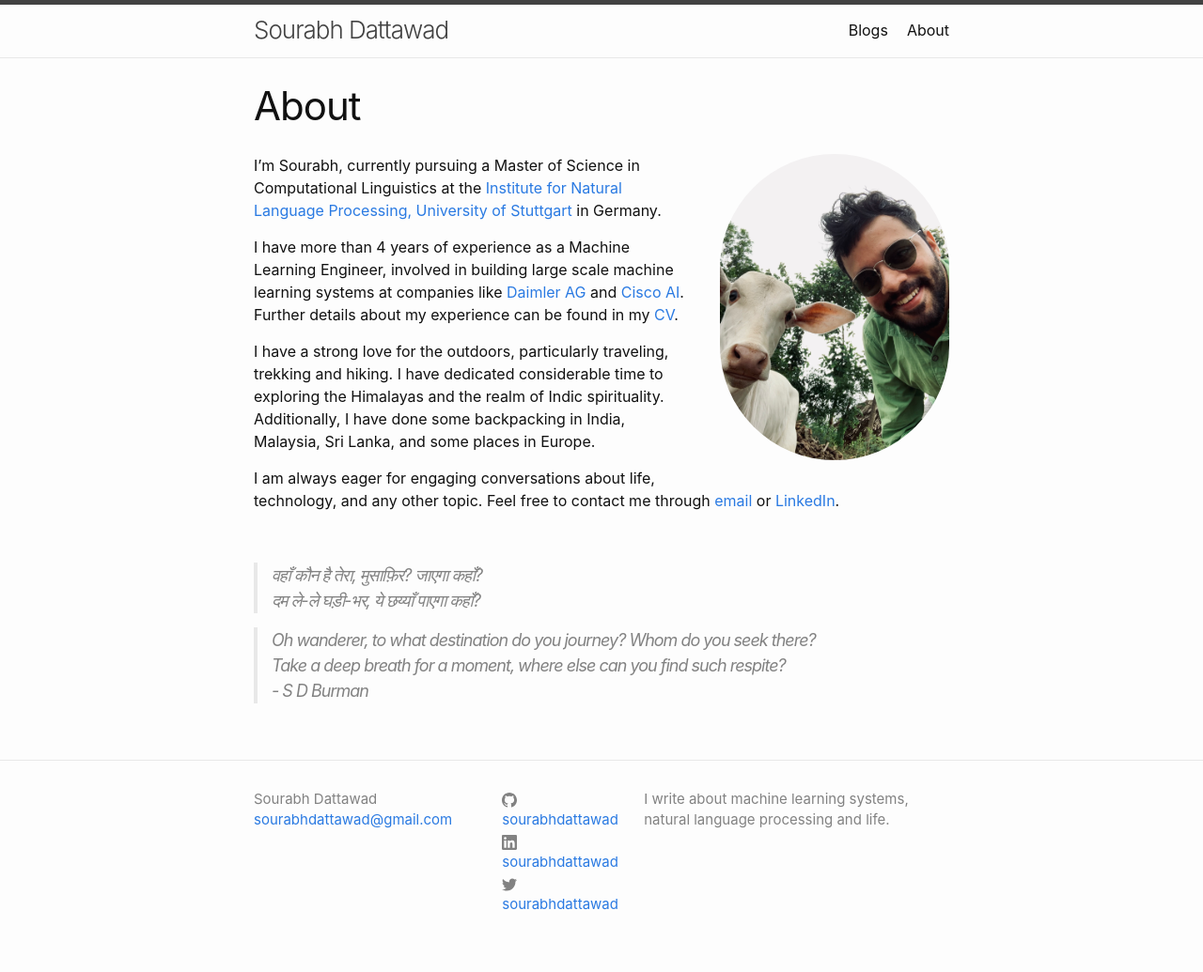
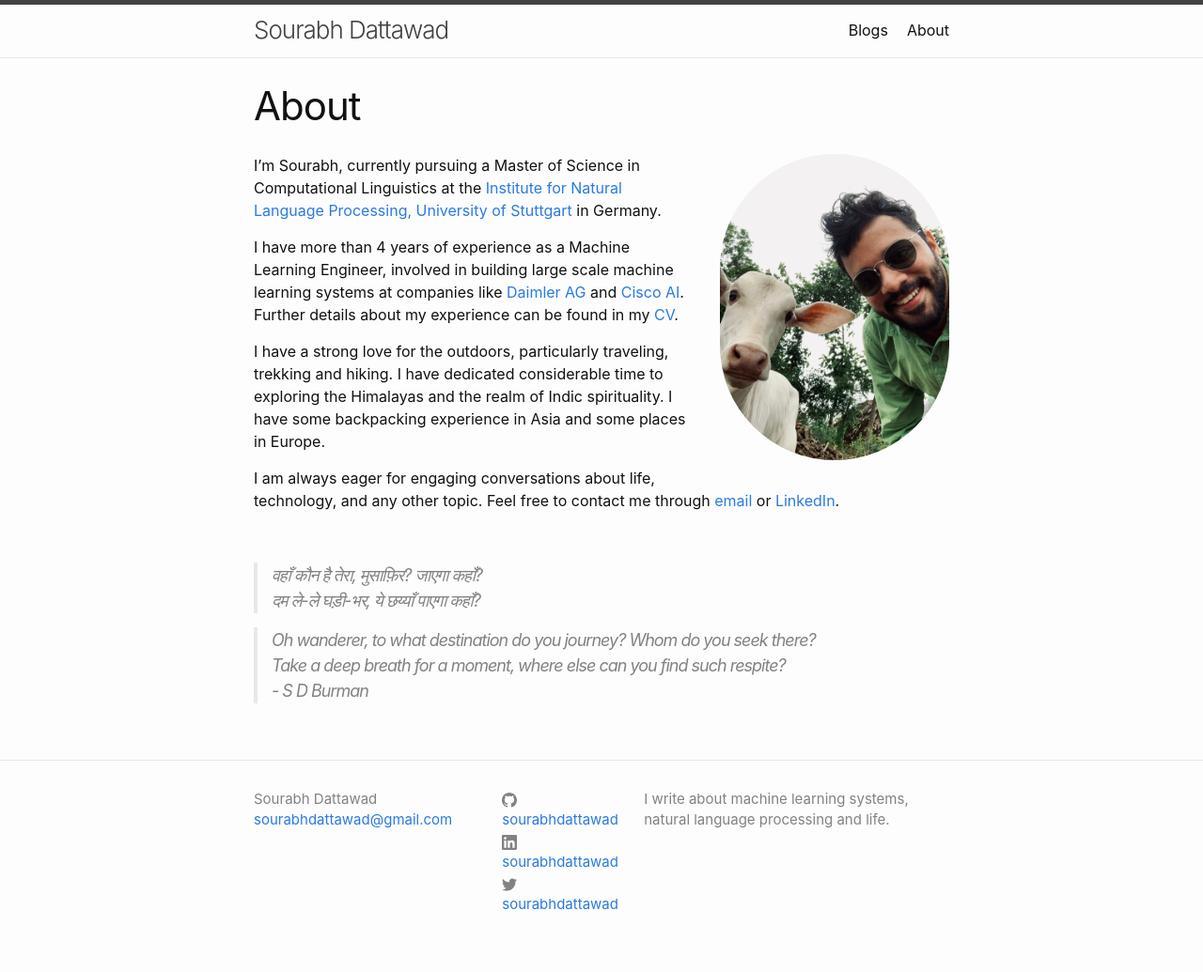
Before and after one commit to sourabhdattawad/sourabhdattawad, a Jekyll site: the page built from index.markdown, in a window 1280 px wide. Shown: the whole page at 94% size. Built offline with Jekyll 4.4.1, drawn with Linux system fonts in a browser that asks for light colours; nearby versions of some CDN libraries.

Commit message:
minor change

```diff
--- a/index.markdown
+++ b/index.markdown
@@ -10,7 +10,7 @@ I'm Sourabh, currently pursuing a Master of Science in Computational Linguistics
 
 I have more than 4 years of experience as a Machine Learning Engineer, involved in building large scale machine learning systems at companies like  [Daimler AG](https://www.daimler.com/) and [Cisco AI](https://www.cisco.com/). Further details about my experience can be found in my [CV](https://europa.eu/europass/eportfolio/screen/share/documents/262ffc37-9995-4caa-850d-bce30690521d?lang=en).
 
-I have a strong love for the outdoors, particularly traveling, trekking and hiking. I have dedicated considerable time to exploring the Himalayas and the realm of Indic spirituality. Additionally, I have done some backpacking in India, Malaysia, Sri Lanka, and some places in Europe.
+I have a strong love for the outdoors, particularly traveling, trekking and hiking. I have dedicated considerable time to exploring the Himalayas and the realm of Indic spirituality. I have some backpacking experience in Asia and some places in Europe.
 
 I am always eager for engaging conversations about life, technology, and any other topic. Feel free to contact me through [email](mailto:sourabhdattawad@gmail.com) or [LinkedIn](https://www.linkedin.com/in/sourabhdattawad).
 
```
